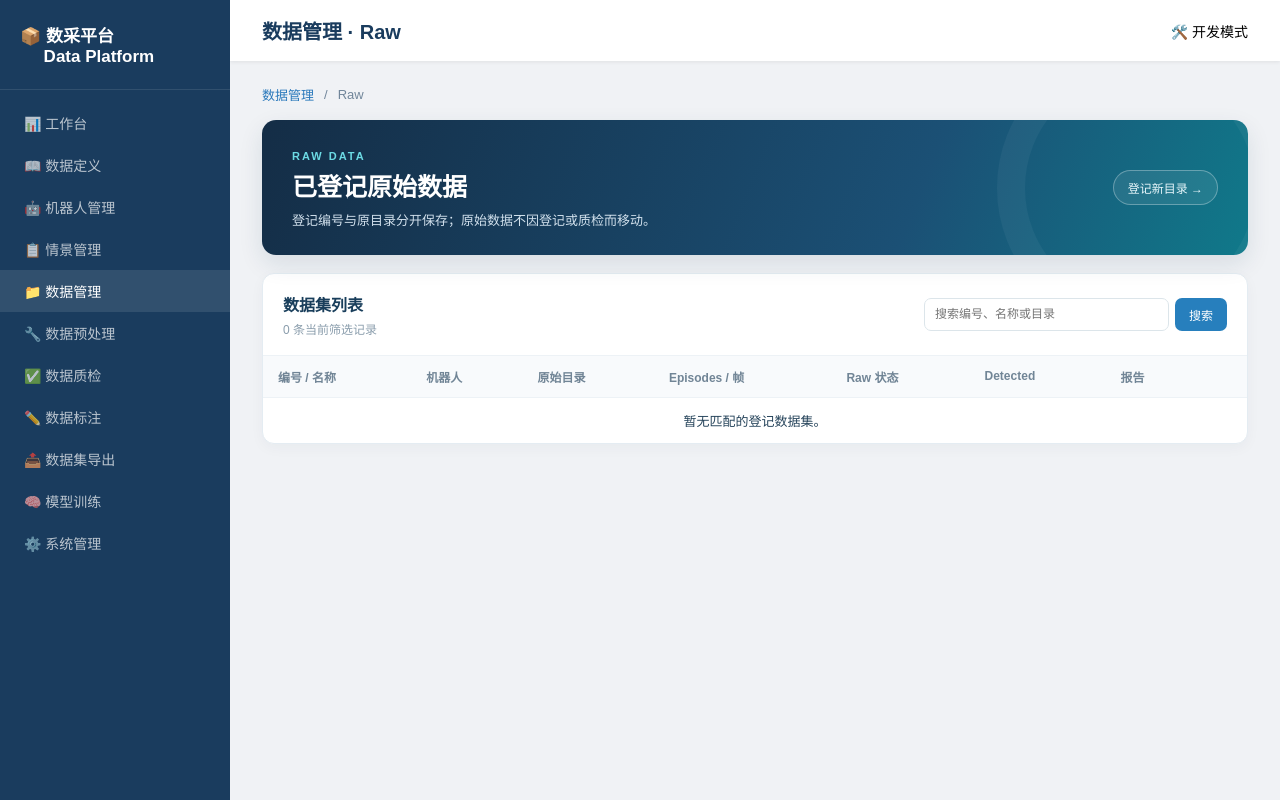
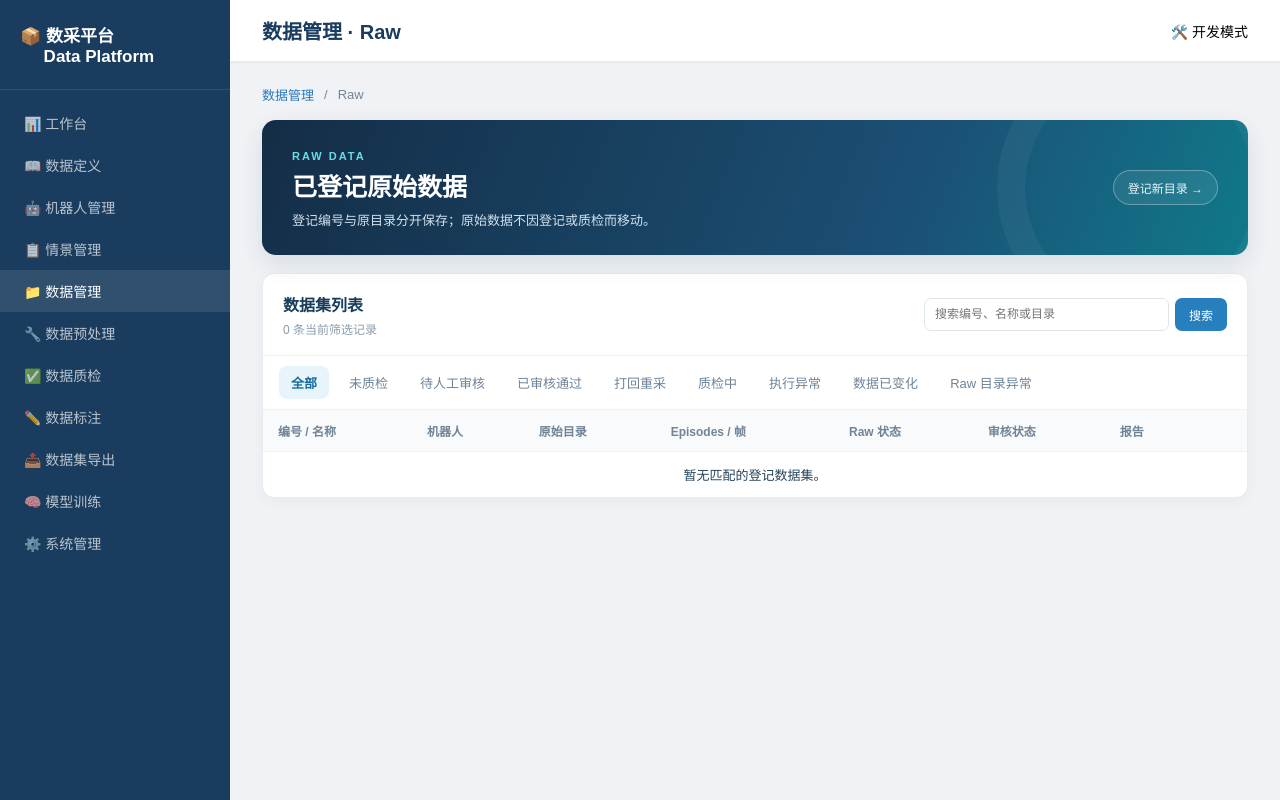
Before and after one commit to heisan233/HKC_Data_Platform, a FastAPI app: page /data/raw/ in a window 1280 px wide. Run offline with FastAPI, Linux system fonts and the light colour scheme; data that the repository does not hold is empty.

Commit message:
增加质检状态筛选，并以审核状态替代 Detected 列

```diff
--- a/app/templates/data_raw.html
+++ b/app/templates/data_raw.html
@@ -4,9 +4,14 @@
 <link rel="stylesheet" href="/static/css/data.css">
 <div class="dm-wrap"><nav class="dm-crumb"><a href="/data/">数据管理</a><span>/</span>Raw</nav>
   <section class="dm-hero"><div><span class="dm-eyebrow">RAW DATA</span><h2>已登记原始数据</h2><p>登记编号与原目录分开保存；原始数据不因登记或质检而移动。</p></div><a class="dm-hero-link" href="/data/manage/">登记新目录 →</a></section>
-  <section class="dm-panel"><div class="dm-toolbar"><div><h3>数据集列表</h3><p class="dm-subtle">{{ items|length }} 条当前筛选记录</p></div><form class="dm-search" method="get"><input type="search" name="q" value="{{ query }}" placeholder="搜索编号、名称或目录"><button type="submit">搜索</button></form></div>
-    <div class="dm-table-scroll"><table class="dm-table"><thead><tr><th>编号 / 名称</th><th>机器人</th><th>原始目录</th><th>Episodes / 帧</th><th>Raw 状态</th><th>Detected</th><th>报告</th><th></th></tr></thead><tbody>
-      {% for item in items %}<tr><td><strong>{{ item.id }} · {{ item.name }}</strong><small>{{ item.registered_at|local_datetime }}</small></td><td>{{ item.robot_type }}</td><td><code>{{ item.folder }}</code></td><td>{{ item.episodes if item.episodes is not none else '—' }} / {{ item.frames if item.frames is not none else '—' }}</td><td><span class="dm-badge {% if item.state == 'ready' %}dm-ok{% else %}dm-warn{% endif %}">{{ {'ready':'目录正常','missing':'目录缺失','changed':'元数据已变化','invalid':'元数据无效'}.get(item.state, item.state) }}</span></td><td>{{ '有文件' if item.detected else '—' }}</td><td>{{ item.report_count }}</td><td><a class="dm-row-link" href="/data/raw/{{ item.id }}">详情 →</a></td></tr>
+  <section class="dm-panel"><div class="dm-toolbar"><div><h3>数据集列表</h3><p class="dm-subtle">{{ items|length }} 条当前筛选记录</p></div><form class="dm-search" method="get"><input type="hidden" name="qc" value="{{ qc_filter }}"><input type="search" name="q" value="{{ query }}" placeholder="搜索编号、名称或目录"><button type="submit">搜索</button></form></div>
+    <nav class="dm-tabs dm-status-tabs" aria-label="按质检状态筛选">
+      {% for value, label in [('all','全部'), ('uninspected','未质检'), ('review','待人工审核'), ('passed','已审核通过'), ('recapture','打回重采'), ('running','质检中'), ('error','执行异常'), ('stale','数据已变化'), ('raw_issue','Raw 目录异常')] %}
+      <a class="{% if qc_filter == value %}active{% endif %}" href="/data/raw/?qc={{ value }}{% if query %}&amp;q={{ query|urlencode }}{% endif %}">{{ label }}</a>
+      {% endfor %}
+    </nav>
+    <div class="dm-table-scroll"><table class="dm-table"><thead><tr><th>编号 / 名称</th><th>机器人</th><th>原始目录</th><th>Episodes / 帧</th><th>Raw 状态</th><th>审核状态</th><th>报告</th><th></th></tr></thead><tbody>
+      {% for item in items %}<tr><td><strong>{{ item.id }} · {{ item.name }}</strong><small>{{ item.registered_at|local_datetime }}</small></td><td>{{ item.robot_type }}</td><td><code>{{ item.folder }}</code></td><td>{{ item.episodes if item.episodes is not none else '—' }} / {{ item.frames if item.frames is not none else '—' }}</td><td><span class="dm-badge {% if item.state == 'ready' %}dm-ok{% else %}dm-warn{% endif %}">{{ {'ready':'目录正常','missing':'目录缺失','changed':'元数据已变化','invalid':'元数据无效'}.get(item.state, item.state) }}</span></td><td><span class="dm-badge {% if item.qc_state == 'passed' %}dm-ok{% elif item.qc_state in ('review', 'recapture', 'error', 'stale', 'raw_issue') %}dm-warn{% else %}dm-muted{% endif %}">{{ item.qc_label }}</span></td><td>{{ item.report_count }}</td><td><a class="dm-row-link" href="/data/raw/{{ item.id }}">详情 →</a></td></tr>
       {% else %}<tr><td colspan="8" class="dm-empty">暂无匹配的登记数据集。</td></tr>{% endfor %}
     </tbody></table></div>
   </section>
```
